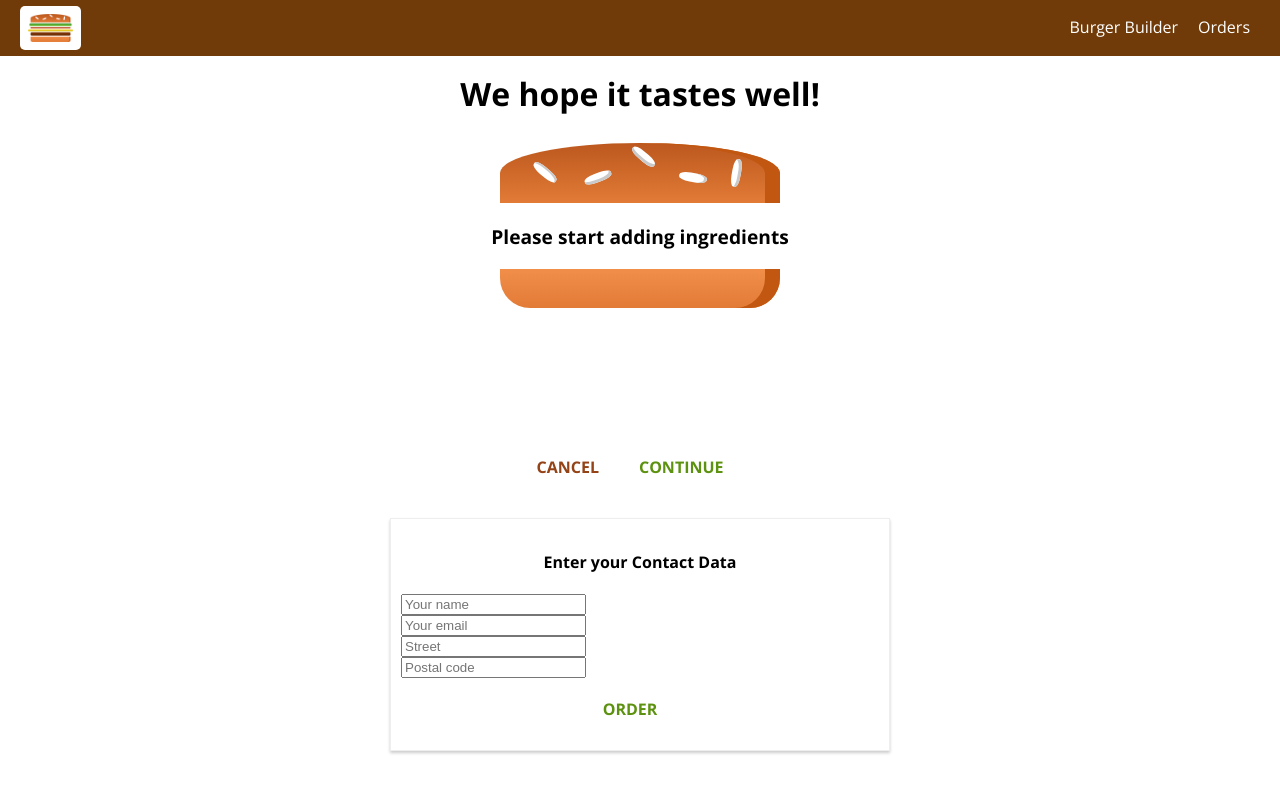
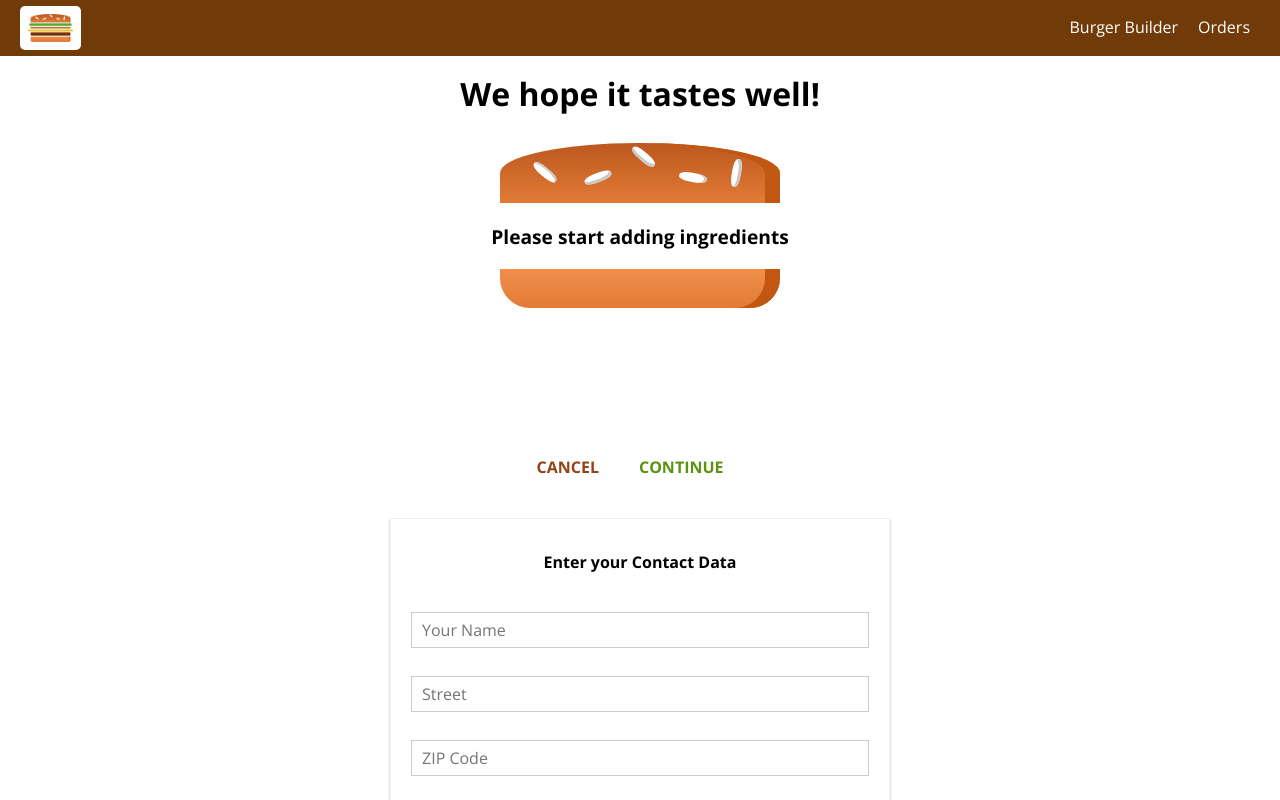
Before and after one commit to KristianDiamandiev/MyBurger, a React (Create React App) app: page /checkout in a window 1280 px wide. Both pictures are taken after a click on the button "CONTINUE". Shown: the top 800 px of the page. Built offline with nearby package versions, Linux system fonts and the light colour scheme; the HTML template or start-up script is replaced by a standard one.

Commit message:
Validation

```diff
--- a/src/components/UI/Button/Button.js
+++ b/src/components/UI/Button/Button.js
@@ -5,6 +5,7 @@
 
 const button = (props) => (
     <button
+        disabled={props.disabled}
         className={[classes.Button, classes[props.btnType]].join(' ')}
         onClick={props.clicked}>{props.children}</button>
 );
--- a/src/components/UI/Button/Button.module.css
+++ b/src/components/UI/Button/Button.module.css
@@ -15,6 +15,11 @@
     padding-left: 0;
 }
 
+.Button:disabled {
+    color: #ccc;
+    cursor: not-allowed;
+}
+
 .Success {
     color: #5C9210;
 }
--- /dev/null
+++ b/src/components/UI/Input/Input.js
@@ -0,0 +1,58 @@
+import React from 'react'
+
+import classes from './Input.module.css';
+
+const input = (props) => {
+    let inputElement = null;
+    const inputClasses = [classes.InputElement];
+
+    if(props.invalid && props.shouldValidate && props.touched) {
+        inputClasses.push(classes.Invalid)
+    }
+
+    switch(props.elementType) {
+        case ( 'input' ):
+            inputElement = <input
+                className={inputClasses.join(' ')}
+                {...props.elementConfig}
+                value={props.value}
+                onChange={props.changed} />;
+            break;
+        case ( 'textarea' ):
+            inputElement = <textarea
+                className={inputClasses.join(' ')}
+                {...props.elementConfig}
+                value={props.value}
+                onChange={props.changed} />
+            break;
+        case ( 'select' ):
+            inputElement = (
+                <select
+                    className={inputClasses.join(' ')}
+                    value={props.value}
+                    onChange={props.changed}>
+                    {props.elementConfig.options.map(option => (
+                        <option key={option.value} value={option.value}>
+                            {option.displayValue}
+                        </option>
+                    ))}
+                </select>
+            );
+            break;
+        default:
+            inputElement = <input
+                className={inputClasses.join(' ')}
+                {...props.elementConfig}
+                value={props.value}
+                onChange={props.changed} />
+    }
+
+    return (
+        <div className={classes.Input}>
+            <label className={classes.Label}>{props.label}</label>
+            {inputElement}
+        </div>
+    )
+}
+
+export default input
--- /dev/null
+++ b/src/components/UI/Input/Input.module.css
@@ -0,0 +1,32 @@
+.Input {
+    width: 100%;
+    padding: 10px;
+    box-sizing: border-box;
+}
+
+.Label {
+    font-weight: bold;
+    display: block;
+    margin-bottom: 8px;
+}
+
+.InputElement {
+    outline: none;
+    border: 1px solid #ccc;
+    background-color: white;
+    font: inherit;
+    padding: 6px 10px;
+    box-sizing: border-box;
+    display: block;
+    width: 100%;
+}
+
+.InputElement:focus {
+    outline: none;
+    background-color: #ccc;
+}
+
+.Invalid {
+    border: 1px solid red;
+    background-color: #FDA49A;
+}
--- a/src/containers/Checkout/ContactData/ContactData.js
+++ b/src/containers/Checkout/ContactData/ContactData.js
@@ -4,35 +4,106 @@
 import Spinner from '../../../components/UI/Spinner/Spinner';
 import classes from './ContactData.module.css';
 import axios from '../../../axios-orders';
+import Input from '../../../components/UI/Input/Input';
 
 class ContactData extends Component {
     state = {
-        name: '',
-        email: '',
-        address: {
-            street: '',
-            postalCode: ''
+        orderForm:{
+            name: {
+                elementType: 'input',
+                elementConfig: {
+                    type: 'text',
+                    placeholder: 'Your Name'
+                },
+                value: '',
+                validation: {
+                    required: true
+                },
+                valid: false,
+                touched: false
+            },
+            street: {
+                elementType: 'input',
+                elementConfig: {
+                    type: 'text',
+                    placeholder: 'Street'
+                },
+                value: '',
+                validation: {
+                    required: true
+                },
+                valid: false,
+                touched: false
+            },
+            zipCode: {
+                elementType: 'input',
+                elementConfig: {
+                    type: 'text',
+                    placeholder: 'ZIP Code'
+                },
+                value: '',
+                validation: {
+                    required: true,
+                    minLength: 5,
+                    maxLength: 5
+                },
+                valid: false,
+                touched: false
+            },
+            country: {
+                elementType: 'input',
+                elementConfig: {
+                    type: 'text',
+                    placeholder: 'Country'
+                },
+                value: '',
+                validation: {
+                    required: true
+                },
+                valid: false,
+                touched: false
+            },
+            email: {
+                elementType: 'input',
+                elementConfig: {
+                    type: 'email',
+                    placeholder: 'Your E-mail'
+                },
+                value: '',
+                validation: {
+                    required: true
+                },
+                valid: false,
+                touched: false
+            },
+            deliveryMethod: {
+                elementType: 'select',
+                elementConfig: {
+                    options: [
+                        {value: 'fastest', displayValue: 'Fastest'},
+                        {value: 'cheapest', displayValue: 'Cheapest'},
+                    ]
+                },
+                value: 'fastest',
+                validation: {},
+                valid: true
+            },
         },
+        formIsValid: false,
         loading: false
     }
 
     orderHandler = (event) => {
         event.preventDefault();
-        console.log(this.props.ingredients);
         this.setState({loading: true});
+        const formData = {};
+        for (let formElementIdentifier in this.state.orderForm) {
+            formData[formElementIdentifier] = this.state.orderForm[formElementIdentifier].value;
+        }
         const order = {
             ingredients: this.props.ingredients,
             price: this.props.price,
-            customer: {
-                name: 'Max Schwarzmuller',
-                address: {
-                    street: 'Teststree 1',
-                    zipCode: '41325',
-                    country: 'Germany'
-                },
-                email: 'test@abv.bg'
-            },
-            deliveryMethod: 'fastest'
+            orderData: formData
         }
         axios.post('/orders.json', order)
             .then(response => {
@@ -44,14 +115,69 @@
             });
     }
 
+    checkValidity(value, rules) {
+        let isValid = true;
+
+        if (rules.required) {
+            isValid = value.trim() !== '' && isValid;
+        }
+
+        if(rules.minLength) {
+            isValid = value.length >= rules.minLength && isValid
+        }
+
+        if(rules.maxLength) {
+            isValid = value.length <= rules.maxLength && isValid
+        }
+
+        return isValid;
+    }
+
+    inputChangedHandler = (event, inputIdentifier) => {
+        const updatedOrderForm = {
+            ...this.state.orderForm
+        }
+
+        const updatedFormElement = {
+            ...updatedOrderForm[inputIdentifier]
+        }
+
+        updatedFormElement.value = event.target.value;
+        updatedFormElement.valid = this.checkValidity(updatedFormElement.value, updatedFormElement.validation);
+        updatedFormElement.touched = true;
+        updatedOrderForm[inputIdentifier] = updatedFormElement;
+
+        let formIsValid = true;
+        for (let inputIdentifier in updatedOrderForm) {
+            formIsValid = updatedOrderForm[inputIdentifier].valid && formIsValid
+        }
+
+        this.setState({orderForm: updatedOrderForm, formIsValid: formIsValid});
+    }
+
     render() {
+        const formElementsArray = [];
+        for (let key in this.state.orderForm) {
+            formElementsArray.push({
+                id: key,
+                config: this.state.orderForm[key]
+            })
+        }
+
         let form = (
-            <form>
-                <input className={classes.Input} type="text" name="name" placeholder="Your name" />
-                <input className={classes.Input} type="email" name="email" placeholder="Your email" />
-                <input className={classes.Input} type="text" name="street" placeholder="Street" />
-                <input className={classes.Input} type="text" name="postal" placeholder="Postal code" />
-                <Button btnType="Success" clicked={this.orderHandler}>ORDER</Button>
+            <form onSubmit={this.orderHandler}>
+                {formElementsArray.map(formElement => (
+                    <Input
+                        key={formElement.id}
+                        elementType={formElement.config.elementType}
+                        elementConfig={formElement.config.elementConfig}
+                        value={formElement.config.value}
+                        invalid={!formElement.config.valid}
+                        shouldValidate={formElement.config.validation}
+                        touched={formElement.config.touched}
+                        changed={(event) => this.inputChangedHandler(event, formElement.id)} />
+                ))}
+                <Button btnType="Success" disabled={!this.state.formIsValid}>ORDER</Button>
             </form>
         );
         if(this.state.loading) {
```
